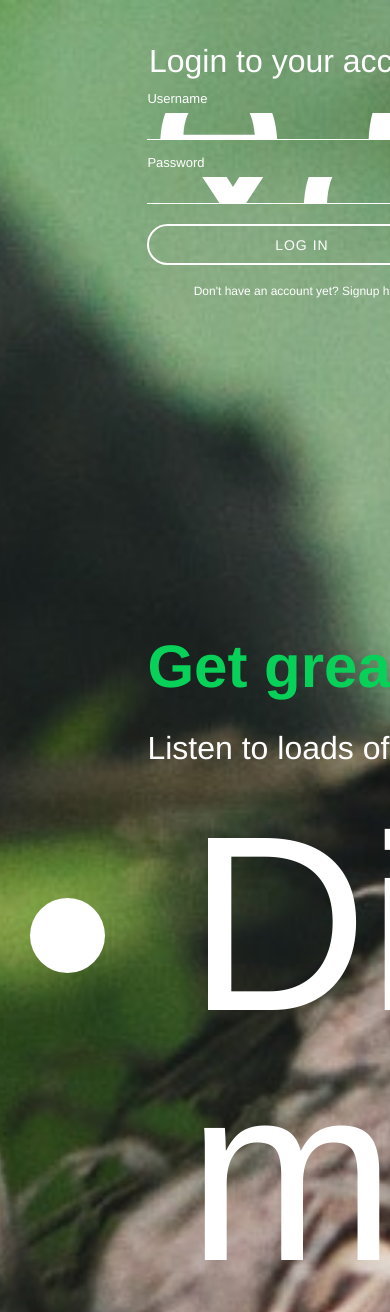
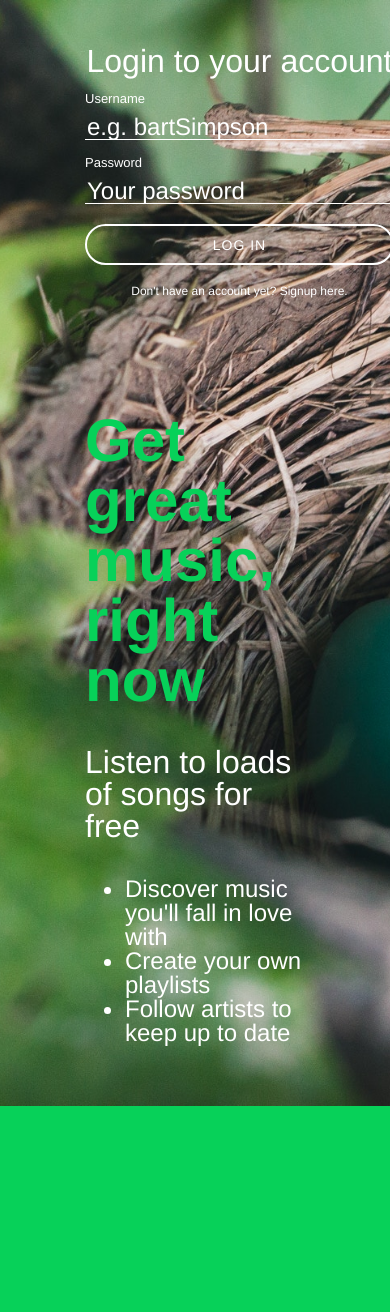
Before and after one commit to lakiikal/musnest2, a PHP site: page /register.php in a window 390 px wide; the page is wider, and only the part inside the window is pictured. Shown: the top 1312 px of that part. After the commit the page ends 1106 px from the top of that part, so only its background shows below. Run offline with PHP 8.4, Linux system fonts and the light colour scheme; data that the repository does not hold is empty; some libraries are stand-ins or nearby versions.

Commit message:
css register

```diff
--- a/web/assets/css/register.css
+++ b/web/assets/css/register.css
@@ -140,6 +140,6 @@ body {
     display: block;
 }
 
-@media screen and (max-width:480px) {
-    #loginContainer { font-size: 250px }
+@media screen and (max-width:768px) {
+    #loginContainer { font-size: 150% }
  }
```
